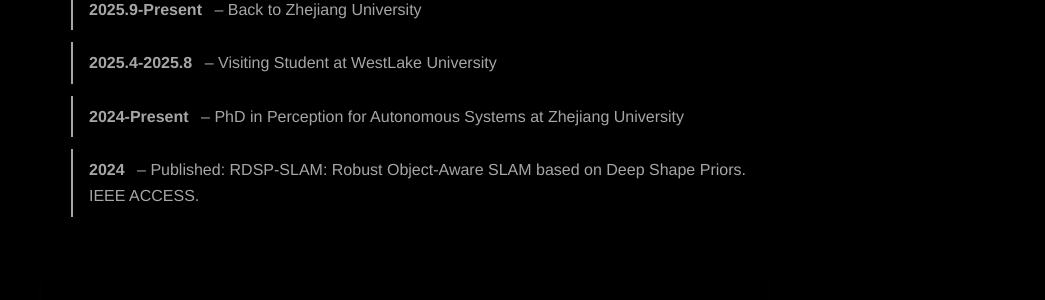
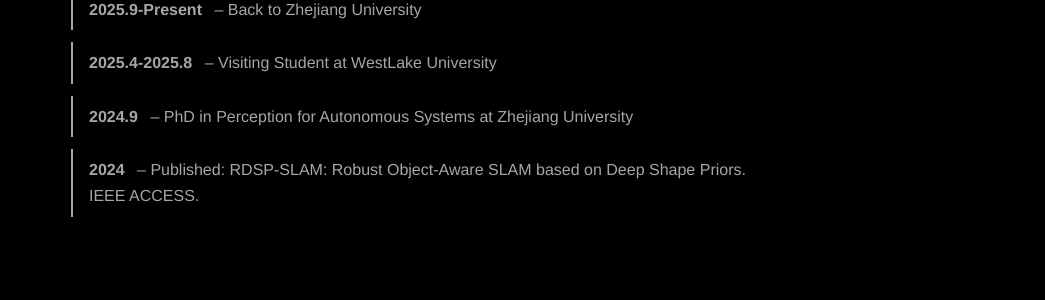
Before and after one commit to MosesChuka/MosesChuka.github.io, a Jekyll site: the page built from index.md, in a window 1280 px wide and 1400 px high, scrolled down 1047 px. Shown: the part 152-452 px from the top of the window, without its empty margins (235-1280 px from the left). Built offline with Jekyll 4.4.1, drawn with Linux system fonts in a browser that asks for light colours; our own code applies the rules of GitHub Pages for plain Markdown files.

Commit message:
Update recent updates section with accurate PhD start date and remove research section

```diff
--- a/index.md
+++ b/index.md
@@ -42,7 +42,7 @@
 <ul>
 <li><strong class="feature-date">2025.9-Present</strong> – Back to Zhejiang University</li>
 <li><strong class="feature-date">2025.4-2025.8</strong> – Visiting Student at WestLake University</li>
-<li><strong class="feature-date">2024-Present</strong> – PhD in Perception for Autonomous Systems at Zhejiang University</li>
+<li><strong class="feature-date">2024.9</strong> – PhD in Perception for Autonomous Systems at Zhejiang University</li>
 <li><strong class="feature-date">2024</strong> – Published: RDSP-SLAM: Robust Object-Aware SLAM based on Deep Shape Priors. IEEE ACCESS.</li>
 </ul>
 </section>
@@ -58,10 +58,6 @@
   <p><em>Moses Chukwuka Okonkwo, Yizhen Sun, Jiaqiang Yang</em><br><strong>Comming soon (2026)</strong></p>
   </div>
   </div>
-</section>
-
-<section class="research">
-  <h2>Research</h2>
 
   <div class="research-item">
   <img src="/static/RDSP-SLAM.png" alt="RDSP-SLAM" class="research-img">
```
